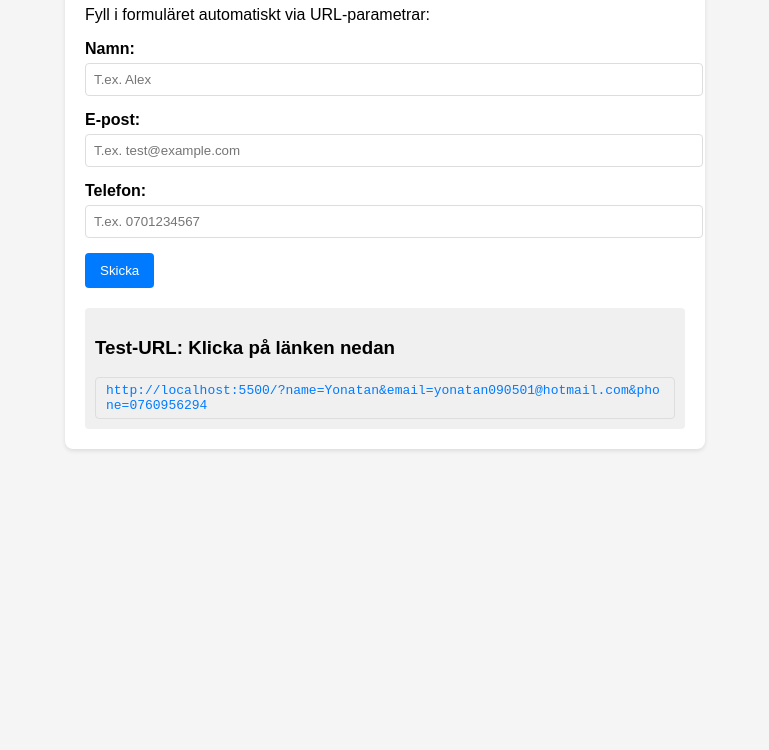
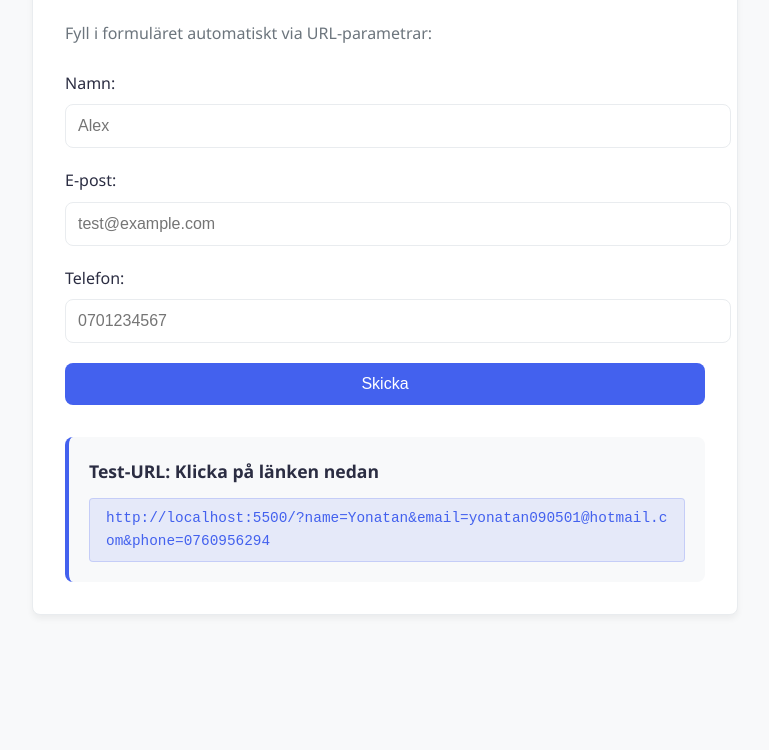
Before and after one commit to YonatanZewude/query-string-autofill, a plain HTML site: page index.html in a window 1280 px wide. Shown: the part 114-864 px from the top of the page, without its empty margins (255-1024 px from the left). Before the commit the page ends 800 px from the top, so only its background shows below. Drawn offline with Linux system fonts and the light colour scheme.

Commit message:
finalize the code and improve the style

```diff
--- a/index.html
+++ b/index.html
@@ -14,17 +14,17 @@
         <form id="testForm">
             <div class="form-group">
                 <label for="name">Namn:</label>
-                <input type="text" id="name" placeholder="T.ex. Alex">
+                <input type="text" id="name" placeholder="Alex">
             </div>
 
             <div class="form-group">
                 <label for="email">E-post:</label>
-                <input type="email" id="email" placeholder="T.ex. test@example.com">
+                <input type="email" id="email" placeholder="test@example.com">
             </div>
 
             <div class="form-group">
                 <label for="phone">Telefon:</label>
-                <input type="tel" id="phone" placeholder="T.ex. 0701234567">
+                <input type="tel" id="phone" placeholder="0701234567">
             </div>
 
             <button type="submit">Skicka</button>
--- a/style.css
+++ b/style.css
@@ -1,79 +1,138 @@
-body {
-    font-family: Arial, sans-serif;
-    margin: 0;
-    padding: 20px;
-    background-color: #f5f5f5;
+:root {
+    --primary-color: #4361ee;
+    --primary-hover: #3a56d4;
+    --text-color: #2b2d42;
+    --text-light: #6c757d;
+    --bg-color: #f8f9fa;
+    --card-bg: #ffffff;
+    --border-color: #e9ecef;
+    --border-radius: 8px;
+    --box-shadow: 0 4px 6px rgba(0, 0, 0, 0.05);
+    --transition: all 0.3s ease;
   }
 
-.container {
-    max-width: 600px;
-    margin: 0 auto;
-    background: white;
-    padding: 20px;
-    border-radius: 8px;
-    box-shadow: 0 2px 4px rgba(0, 0, 0, 0.1);
+  /* Base Styles */
+  body {
+    font-family: 'Segoe UI', system-ui, -apple-system, sans-serif;
+    line-height: 1.6;
+    color: var(--text-color);
+    background-color: var(--bg-color);
+    margin: 0;
+    padding: 2rem;
+    min-height: 100vh;
   }
 
-h1 {
-    color: #333;
+  /* Layout */
+  .container {
+    max-width: 640px;
+    margin: 0 auto;
+    background: var(--card-bg);
+    padding: 2rem;
+    border-radius: var(--border-radius);
+    box-shadow: var(--box-shadow);
+    border: 1px solid var(--border-color);
   }
 
+  /* Typography */
+  h1 {
+    color: var(--primary-color);
+    margin-top: 0;
+    margin-bottom: 1.5rem;
+    font-weight: 600;
+    font-size: 1.8rem;
+  }
+
+  p {
+    color: var(--text-light);
+    margin-bottom: 1.5rem;
+  }
+
+  /* Form Elements */
   .form-group {
-    margin-bottom: 15px;
+    margin-bottom: 1.25rem;
   }
 
   label {
     display: block;
-    margin-bottom: 5px;
-    font-weight: bold;
+    margin-bottom: 0.5rem;
+    font-weight: 500;
+    color: var(--text-color);
   }
 
   input {
     width: 100%;
-    padding: 8px;
-    border: 1px solid #ddd;
-    border-radius: 4px;
+    padding: 0.75rem;
+    border: 1px solid var(--border-color);
+    border-radius: var(--border-radius);
+    font-size: 1rem;
+    transition: var(--transition);
+  }
+
+  input:focus {
+    outline: none;
+    border-color: var(--primary-color);
+    box-shadow: 0 0 0 3px rgba(67, 97, 238, 0.15);
   }
 
   button {
-    background: #007BFF;
+    background: var(--primary-color);
     color: white;
     border: none;
-    padding: 10px 15px;
-    border-radius: 4px;
+    padding: 0.75rem 1.5rem;
+    border-radius: var(--border-radius);
     cursor: pointer;
+    font-weight: 500;
+    font-size: 1rem;
+    transition: var(--transition);
+    width: 100%;
   }
 
   button:hover {
-    background: #0056b3;
+    background: var(--primary-hover);
+    transform: translateY(-1px);
   }
 
+  /* URL Example Section */
   .url-example {
-    margin-top: 20px;
-    padding: 10px;
-    background: #f0f0f0;
-    border-radius: 4px;
+    margin-top: 2rem;
+    padding: 1.25rem;
+    background-color: #f8f9fa;
+    border-radius: var(--border-radius);
+    border-left: 4px solid var(--primary-color);
   }
 
-code {
-    font-family: monospace;
-    color: #d63384;
+  .url-example h3 {
+    margin-top: 0;
+    margin-bottom: 0.75rem;
+    font-size: 1.1rem;
   }
 
   .clickable-url {
     display: inline-block;
-    color: #007BFF;
+    color: var(--primary-color);
     text-decoration: none;
-    padding: 5px 10px;
+    padding: 0.5rem 1rem;
     border-radius: 4px;
-    background-color: #f0f0f0;
-    font-family: monospace;
+    background-color: rgba(67, 97, 238, 0.1);
+    font-family: 'SF Mono', 'Roboto Mono', monospace;
     word-break: break-all;
-    border: 1px solid #ddd;
-    transition: background-color 0.2s;
+    border: 1px solid rgba(67, 97, 238, 0.2);
+    transition: var(--transition);
+    font-size: 0.9rem;
   }
 
   .clickable-url:hover {
-    background-color: #e0e0e0;
+    background-color: rgba(67, 97, 238, 0.2);
     text-decoration: underline;
   }
+
+  /* Responsive Adjustments */
+  @media (max-width: 768px) {
+    body {
+      padding: 1rem;
+    }
+
+    .container {
+      padding: 1.5rem;
+    }
+  }
```
Lines whose indentation alone changed are shown as unchanged.
